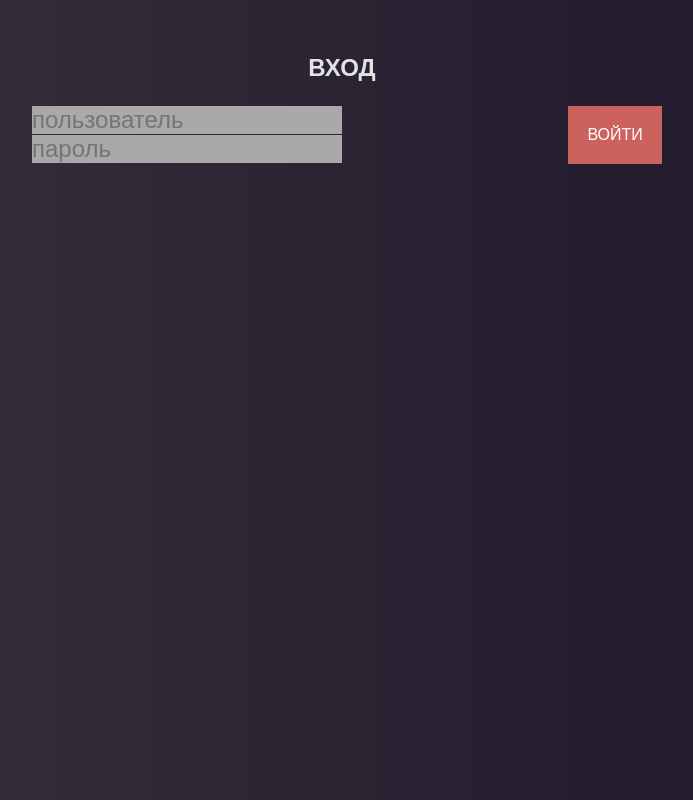
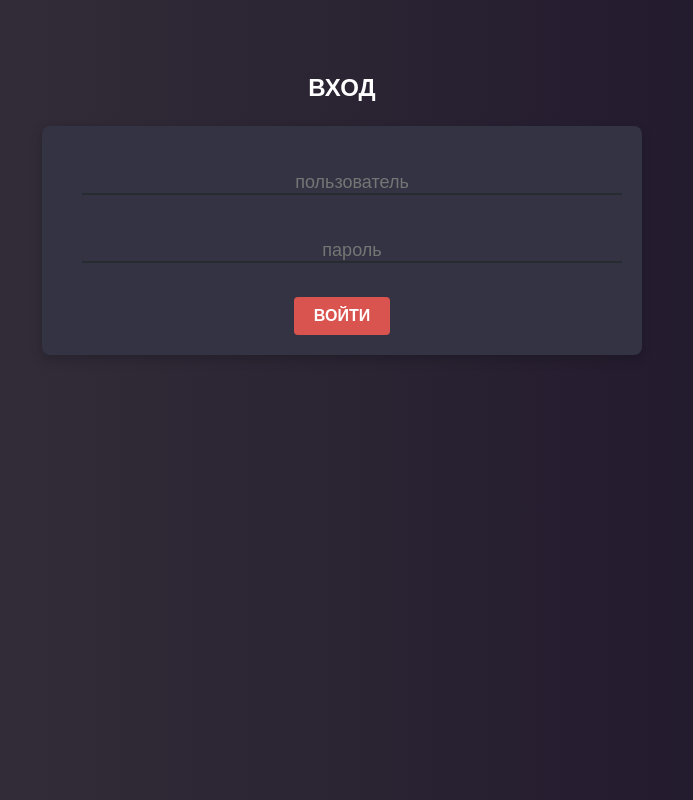
Before and after one commit to banan-bayan/react.ts-todo-login, a React (Vite) app: page /login in a window 1280 px wide. Shown: the top 800 px of the page, without its empty margins (298-991 px from the left). Built offline with nearby package versions, Linux system fonts and the light colour scheme.

Commit message:
fix login page style

```diff
--- a/src/components/Login/Login.module.scss
+++ b/src/components/Login/Login.module.scss
@@ -1,10 +1,19 @@
 .login {
+  display: flex;
+  flex-direction: column;
+  align-items: center;
+  padding: 20px;
+  color: #f0f0f0;
   position: absolute;
   top: 50px;
   left: 50%;
   transform: translateX(-50%);
 
   &__title {
+    font-size: 24px;
+    font-weight: bold;
+    margin-bottom: 20px;
+    color: #ffffff;
     background-color: none;
     display: flex;
     justify-content: center;
@@ -13,36 +22,28 @@
 
   &__container {
     display: flex;
-    flex-direction: row;
-    margin-top: 20px;
-  }
-
-  &__button {
-    font-size: 1rem;
-    border: none;
-    background-color: #cc625e;
-    color: #fff;
-    transition: background-color 0.3s ease;
-
-    &:hover {
-      background-color: #de7b78;
-    }
-
-    &:active {
-      background-color: #e6918e;
-    }
+    flex-direction: column;
+    align-items: center;
+    gap: 15px;
+    background-color: #333344;
+    padding: 20px;
+    border-radius: 8px;
+    box-shadow: 0px 4px 12px rgba(0, 0, 0, 0.2);
   }
 
   &__input {
+    color: #ffffff;
+    border-radius: 4px;
+    width: 100%;
+    margin: 10px;
+    padding: 10px;
     cursor: pointer;
     caret-color: red;
     font-size: 1.5rem;
     border: none;
-    background-color: darkgray;
-    margin-right: 10px;
-    margin-left: 10px;
+    background-color: #333344;
 
-    &:placeholder {
+    &::placeholder {
       border-bottom: 2px solid #262b30;
       text-align: center;
       font-size: 18px;
@@ -55,4 +56,24 @@
       outline: none;
     }
   }
+
+  &__button {
+    padding: 10px 20px;
+    font-size: 16px;
+    font-weight: bold;
+    background-color: #d9534f;
+    color: #ffffff;
+    border: none;
+    border-radius: 4px;
+    cursor: pointer;
+    transition: background-color 0.3s;
+
+    &:hover {
+      background-color: #c9302c;
+    }
+
+    &:active {
+      background-color: #e6918e;
+    }
+  }
 }
--- a/src/components/Login/Login.tsx
+++ b/src/components/Login/Login.tsx
@@ -6,17 +6,19 @@
 import classes from "./Login.module.scss";
 
 const Login = () => {
-  const isAuth = localStorage.getItem("isAuthenticated") === "true";
+  const [isAuth, setIsAuth] = useState(localStorage.getItem("isAuthenticated") === "true");
   const [username, setUsername] = useState("");
   const [password, setPassword] = useState("");
+  const [error, setError] = useState("");
   const navigate = useNavigate();
 
   const handleLogin = () => {
     if (username === "admin" && password === "admin") {
       localStorage.setItem("isAuthenticated", "true");
+      setIsAuth(true);
       navigate("/");
     } else {
-      alert("Неверные данные");
+      setError("Неверные данные");
     }
   };
 
@@ -29,17 +31,22 @@
         <div>
           <Input
             className={classes.login__input}
+            value={username}
             type="text"
             placeholder="пользователь"
             handlerInput={(e) => setUsername(e.target.value)}
+            aria-label="Имя пользователя"
           />
           <Input
             className={classes.login__input}
+            value={password}
             type="password"
             placeholder="пароль"
             handlerInput={(e) => setPassword(e.target.value)}
+            aria-label="Пароль"
           />
         </div>
+        {error && <p className={classes.error}>{error}</p>}
         <Button className={classes.login__button} clickHandler={handleLogin}>
           ВОЙТИ
         </Button>
```
